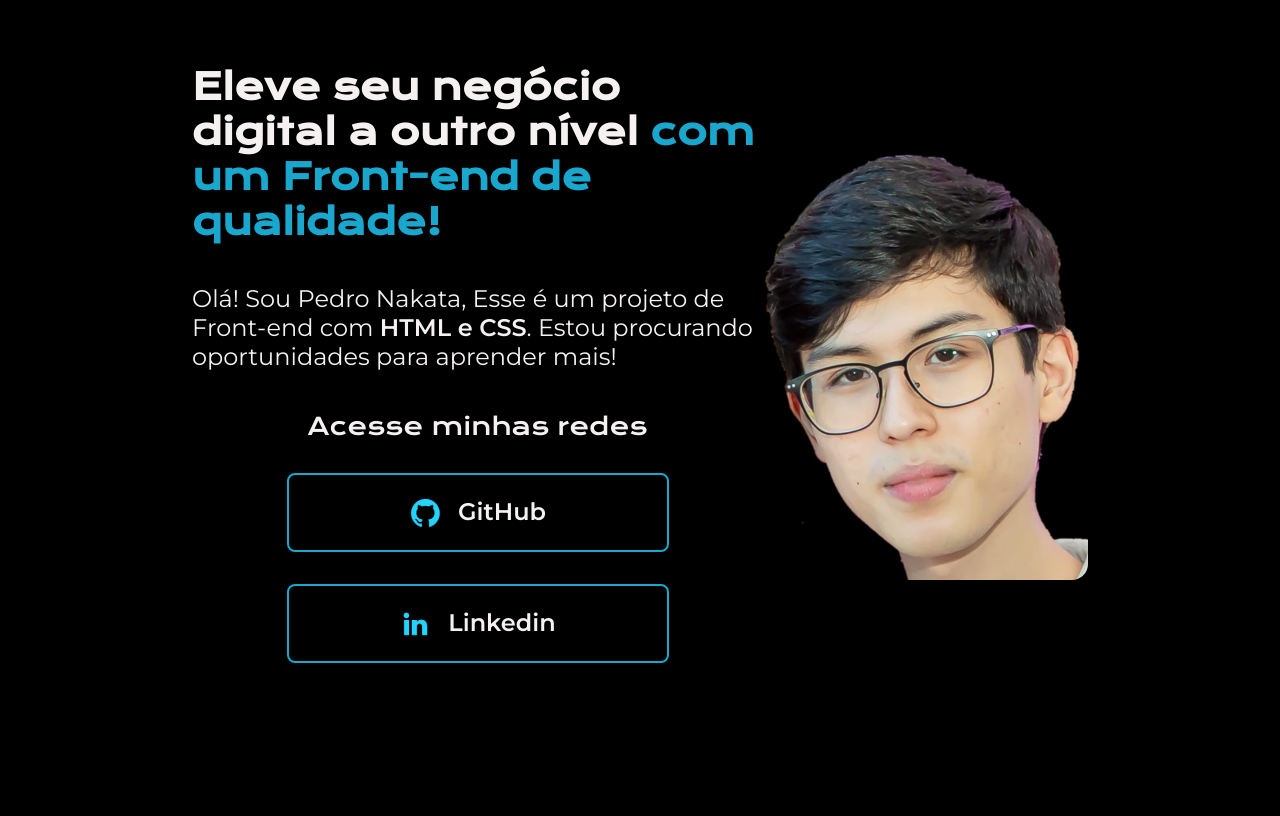
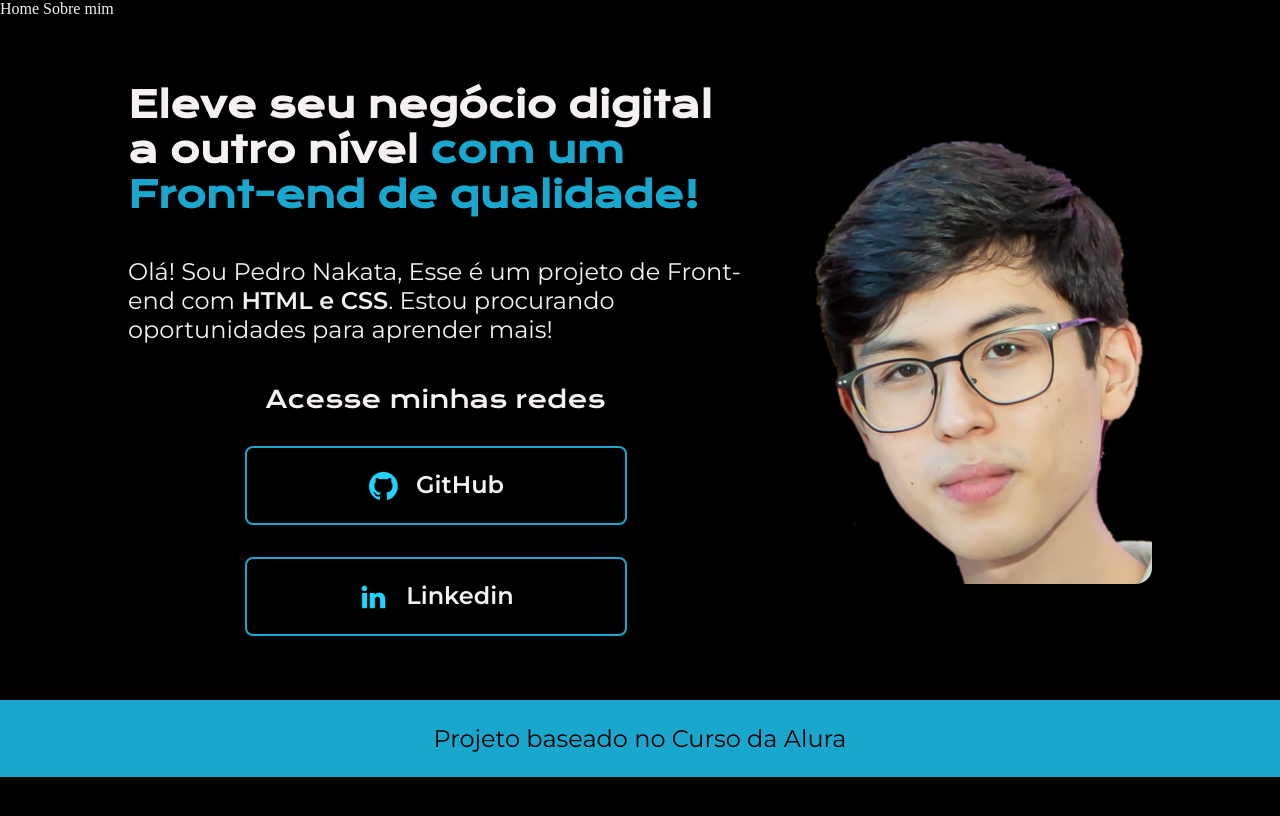
Before and after one commit to drpedronakata/Portfolio-HTML-e-CSS, a plain HTML site: page index.html in a window 1280 px wide. Drawn offline with nearby package versions, Linux system fonts and the light colour scheme.

Commit message:
Adicionado o Footer, e começando o Header

```diff
--- a/index.html
+++ b/index.html
@@ -10,8 +10,11 @@
 </head>
 
 <body>
-    <header>
-
+    <header class="cabecalho">
+        <nav class="cabecalho__menu">
+            <a class="cabecalho__menu__link">Home</a>
+            <a class="cabecalho__menu__link">Sobre mim</a>
+        </nav>
     </header>
     <main class="apresentacao">
         <section class="apresentacao__conteudo">
@@ -25,8 +28,7 @@
                     <img src="/assets/github.png" alt="Icone do GitHub">
                     GitHub
                 </a>
-                <a class="apresentacao__links__link"
-                    href="https://www.linkedin.com/in/pedro-henrique-nakata-a8980919a/">
+                <a class="apresentacao__links__link" href="https://www.linkedin.com/in/pedro-henrique-nakata-a8980919a/">
                     <img src="/assets/linkedin.png" alt="Icone do Linkedin">
                     Linkedin
                 </a>
@@ -35,8 +37,8 @@
         </section>
         <img class="foto" src="/assets/Imagem.png" alt="Foto do Pedro Nakata">
     </main>
-    <footer>
-
+    <footer class="rodape">
+        <p>Projeto baseado no Curso da Alura</p>
     </footer>
 </body>
 
--- a/style.css
+++ b/style.css
@@ -6,7 +6,7 @@
 }
 
 body {
-    height: 100vh;
+    /* height: 100vh; */
     box-sizing: border-box;
     background-color: #000000;
     color: #F6F1F1;
@@ -16,7 +16,7 @@ body {
     display: flex;
     align-items: center;
     justify-content: space-between;
-    margin: 5% 15%;
+    padding: 5% 10%;
 }
 
 .titulo-destaque {
@@ -76,7 +76,17 @@ body {
 }
 
 .foto {
-    /* width: 467px;
-    height: 523px; */
+    /* width: 467px; */
+    height: 450px;
     border-radius: 16px;
 }
+
+.rodape {
+    color: #000000;
+    background-color: #19A7CE;
+    padding: 24px;
+    text-align: center;
+    font-family: 'Montserrat', sans-serif;
+    font-size: 24px;
+    font-weight: 400;
+}
```
